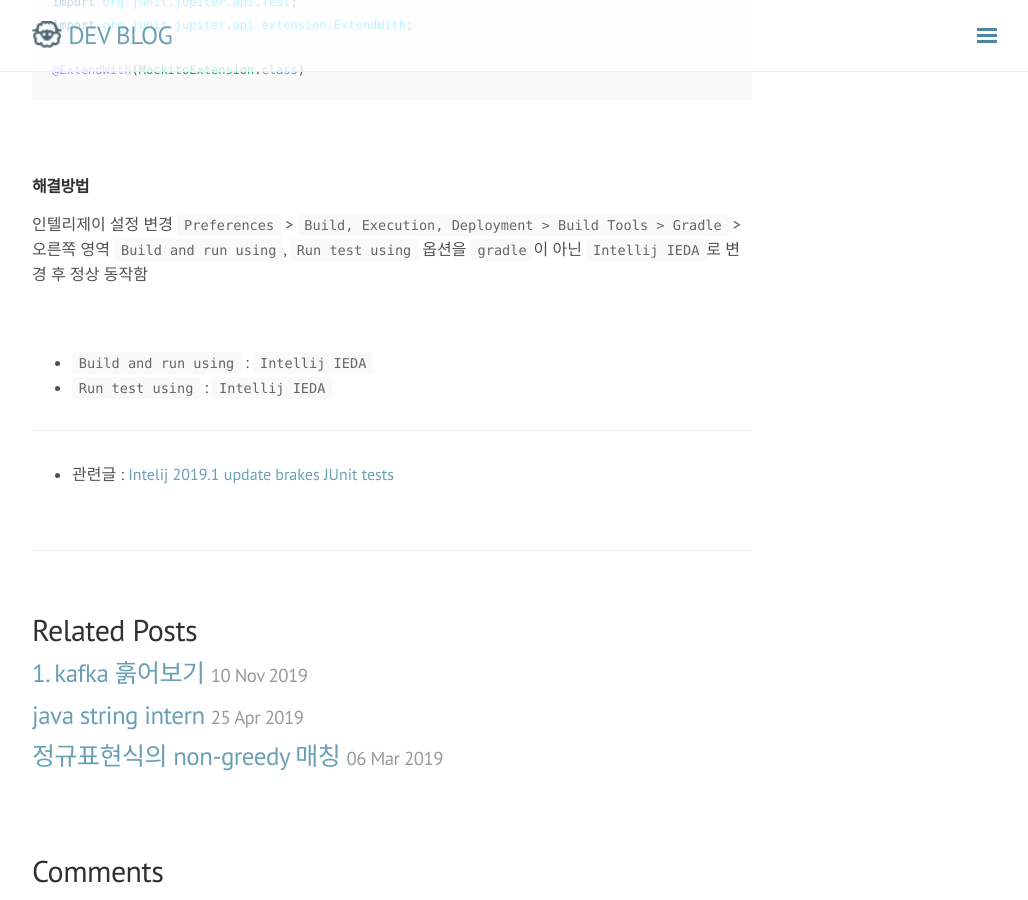
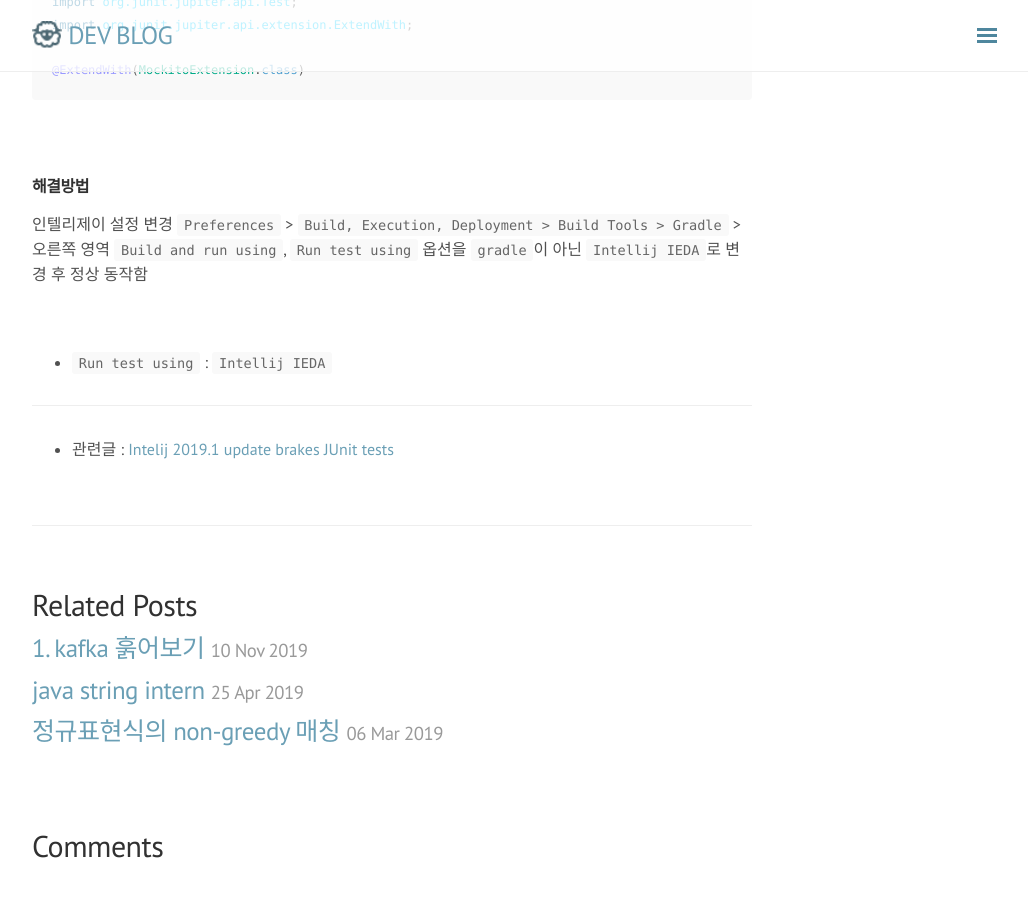
Before and after one commit to rmcodestar/rmcodestar.github.io, a Jekyll site: the page built from _posts/2019-11-09-intellij-junit5-error.md, in a window 1280 px wide and 900 px high, scrolled down 672 px. Shown: the whole window, without its empty margins (248-1276 px from the left). Built offline with Jekyll 4.4.1, drawn with Linux system fonts in a browser that asks for light colours; nearby versions of some CDN libraries; comment, search, counter and statistics services are not loaded; after the commit the page ends 1547 px from its top, so only the background shows below that.

Commit message:
Update 2019-11-09-intellij-junit5-error.md

```diff
--- a/_posts/2019-11-09-intellij-junit5-error.md
+++ b/_posts/2019-11-09-intellij-junit5-error.md
@@ -38,7 +38,6 @@
 
 <br>
 
-* `Build and run using` : `Intellij IEDA`
 * `Run test using` : `Intellij IEDA`
 
 ***
```
